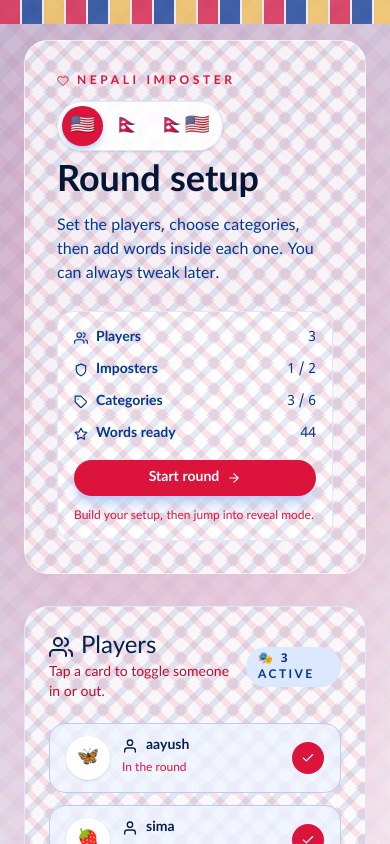
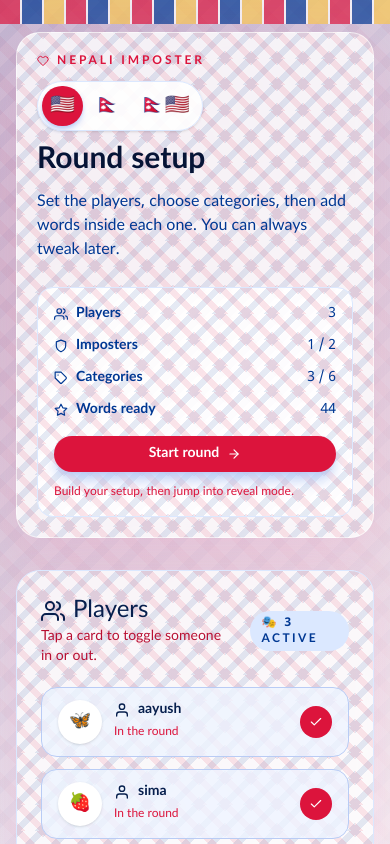
Before and after one commit to AyeCL/imposter-game, a Next.js app: page /setup in a window 390 px wide. Shown: the top 844 px of the page. Built offline with nearby package versions, Linux system fonts and the light colour scheme.

Commit message:
Make setup header responsive

```diff
--- a/src/app/setup/page.tsx
+++ b/src/app/setup/page.tsx
@@ -254,14 +254,14 @@ export default function SetupPage() {
         <div className="pointer-events-none absolute left-0 top-0 h-7 w-full opacity-70 nepal-prayer-flags" />
         <div className="pointer-events-none absolute bottom-0 left-0 h-32 w-full opacity-70 nepal-hills" />
 
-        <main className="relative mx-auto flex w-full max-w-6xl flex-col gap-8 px-6 py-10 lg:px-10">
-          <header className="flex flex-col gap-6 rounded-3xl border border-white/60 bg-white/80 p-8 shadow-[0_20px_60px_rgba(250,143,190,0.2)] backdrop-blur nepal-dhaka">
-            <div className="flex flex-wrap items-center justify-between gap-6">
-              <div className="flex flex-col gap-3">
-                <div className="flex flex-wrap items-center gap-3">
+        <main className="relative mx-auto flex w-full max-w-6xl flex-col gap-8 px-4 py-8 sm:px-6 sm:py-10 lg:px-10">
+          <header className="flex w-full flex-col gap-6 rounded-3xl border border-white/60 bg-white/80 p-5 shadow-[0_20px_60px_rgba(250,143,190,0.2)] backdrop-blur nepal-dhaka sm:p-8">
+            <div className="grid w-full min-w-0 gap-6 xl:grid-cols-[minmax(0,1fr)_minmax(20rem,24rem)] xl:items-start">
+              <div className="flex min-w-0 flex-col gap-3">
+                <div className="flex min-w-0 flex-col items-start gap-3 sm:flex-row sm:flex-wrap sm:items-center">
                   <Link
                     href="/"
-                    className="inline-flex w-fit items-center gap-2 text-xs font-semibold uppercase tracking-[0.3em] text-rose-500"
+                    className="inline-flex max-w-full items-center gap-2 break-words text-xs font-semibold uppercase tracking-[0.24em] text-rose-500 sm:tracking-[0.3em]"
                   >
                     <FiHeart /> {copy.appName}
                   </Link>
@@ -271,14 +271,14 @@ export default function SetupPage() {
                     onChange={updateLanguage}
                   />
                 </div>
-                <h1 className="font-[var(--font-display)] text-4xl font-semibold text-rose-950 sm:text-5xl">
+                <h1 className="font-[var(--font-display)] text-3xl font-semibold text-rose-950 sm:text-5xl">
                   {copy.setup.title}
                 </h1>
                 <p className="max-w-2xl text-base text-rose-700 sm:text-lg">
                   {copy.setup.intro}
                 </p>
               </div>
-              <div className="flex w-full max-w-sm flex-col gap-3 rounded-2xl border border-rose-100 bg-white/90 p-4 text-sm text-rose-700 nepal-dhaka">
+              <div className="flex w-full min-w-0 flex-col gap-3 rounded-2xl border border-rose-100 bg-white/90 p-4 text-sm text-rose-700 nepal-dhaka">
                 <div className="flex items-center justify-between">
                   <span className="flex items-center gap-2 font-semibold">
                     <FiUsers /> {copy.common.players}
```
